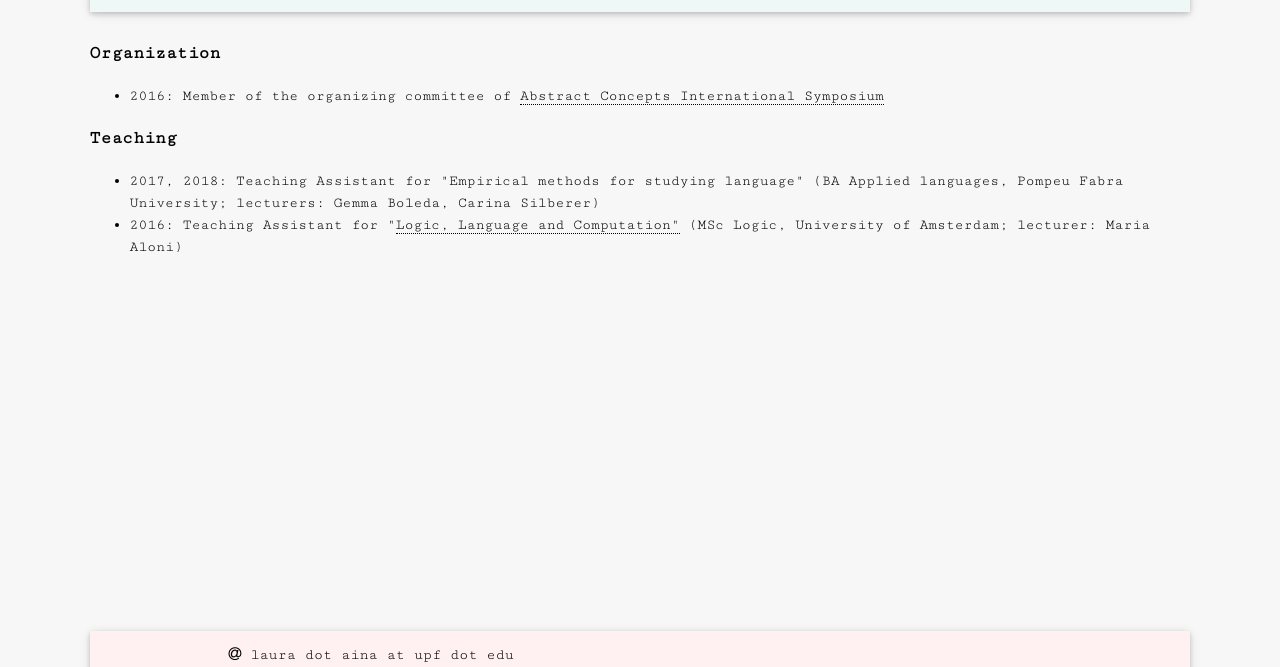
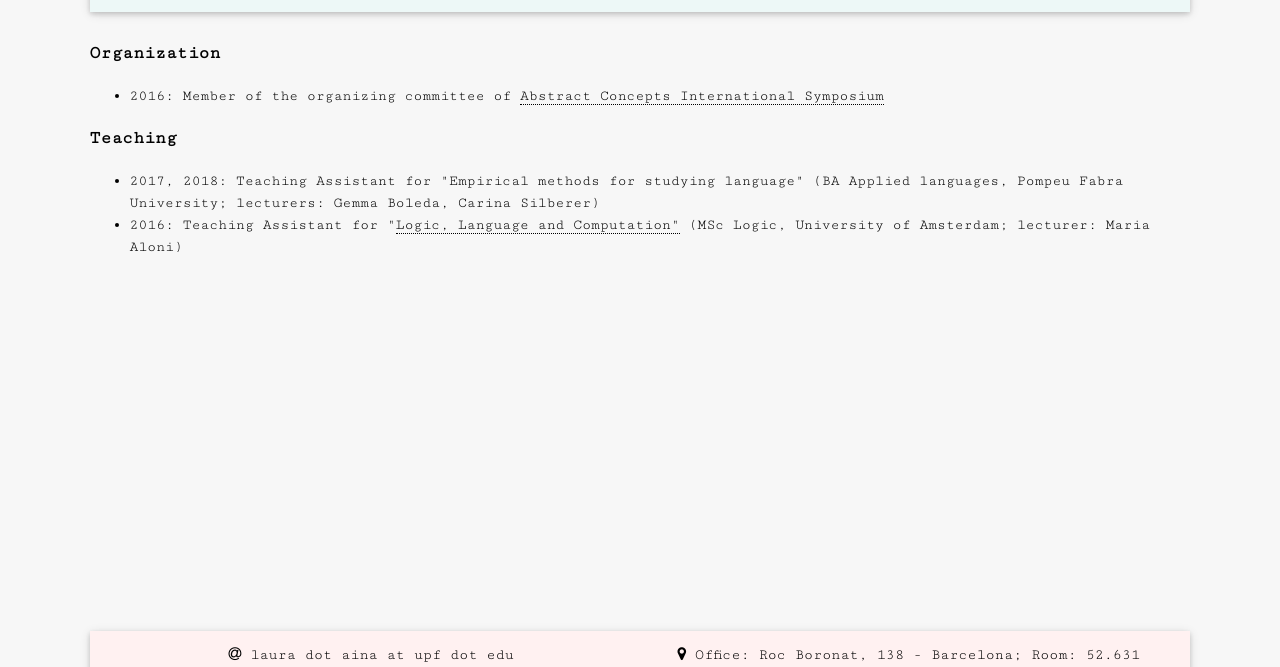
Before and after one commit to lauraina/lauraina.github.io, a plain HTML site: page activities.html in a window 1280 px wide. Shown: the part 98-765 px from the top of the page. Drawn offline with nearby package versions, Linux system fonts and the light colour scheme; some icons are missing; a web font is replaced by a local one.

Commit message:
small edits

```diff
--- a/activities.html
+++ b/activities.html
@@ -73,6 +73,12 @@
 
 </div>
 
+
+
+            <div class="w3-half w3-mobile w3-center"><i class="fa fa-map-marker"></i> Office: Roc Boronat, 138 - Barcelona; Room: 52.631 </div>
+        </div>
+    </div>
+
 	<script>
 	function dropdown(dir) {
 		var x = document.getElementById("menu_small");
```
Also changed, not shown: research.html (+6 -0 lines).
